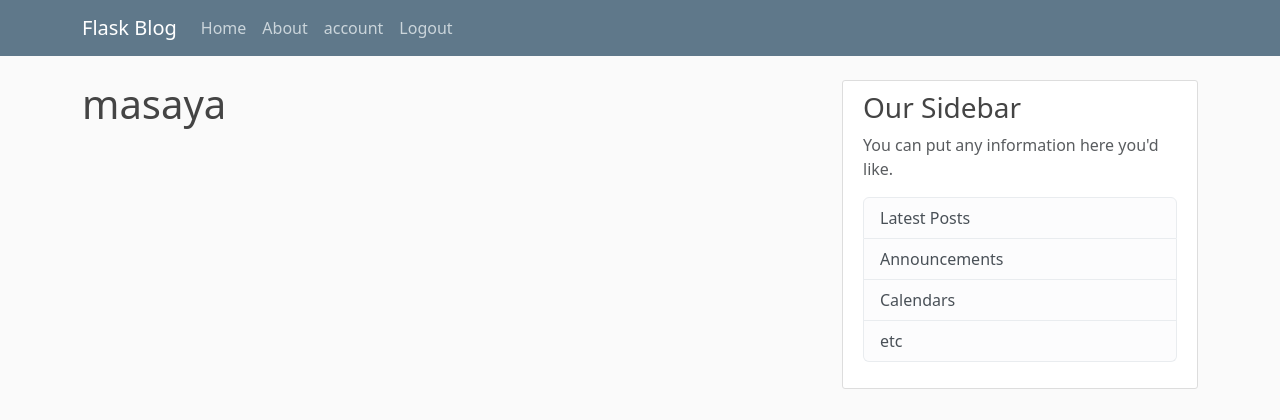
After one commit to Masayaelvin/blog, a Flask app: page /account in a window 1280 px wide. The commit adds this page. Shown: the top 420 px of the page. Run offline with Flask 3, Linux system fonts and the light colour scheme; a user stored in the database is signed in.

Commit message:
login/logout/reg

```diff
--- a/f_blog/__init__.py
+++ b/f_blog/__init__.py
@@ -1,6 +1,7 @@
 from flask import Flask
 from flask_sqlalchemy import SQLAlchemy
 from flask_bcrypt import Bcrypt
+from flask_login import LoginManager
 
 app = Flask(__name__)
 app.config['SQLALCHEMY_DATABASE_URI'] = 'sqlite:///site.db'
@@ -8,4 +9,7 @@ app.config['SECRET_KEY'] = 'b7f8824fbd4c68a1943bffeebd6c92cf'
 
 db = SQLAlchemy(app)
 bcrypt = Bcrypt(app)
+login_manager = LoginManager(app)
+login_manager.login_view = 'login'
+login_manager.login_message_category = 'info'
 from f_blog import routes
--- a/f_blog/routes.py
+++ b/f_blog/routes.py
@@ -1,7 +1,8 @@
-from flask import render_template, flash, url_for, redirect
+from flask import render_template, flash, url_for, redirect, request
 from f_blog.forms import RegistrationForm, LoginForm
 from f_blog.models import User, Post
 from f_blog import app, db, bcrypt
+from flask_login import login_user, current_user, logout_user, login_required
 posts = [
     {
         'author': 'Wayne wonder Asamba',
@@ -27,6 +28,8 @@ def about():
 
 @app.route('/register', methods=['GET', 'POST'])
 def register():
+        if current_user.is_authenticated:
+              return redirect(url_for('home'))
         form= RegistrationForm()
         if form.validate_on_submit():
             hashed_password = bcrypt.generate_password_hash(form.password.data).decode('utf-8')
@@ -39,12 +42,25 @@ def register():
 
 @app.route('/login', methods=['GET', 'POST'])
 def login():
+        if current_user.is_authenticated:
+              return redirect(url_for('home'))
         form= LoginForm()
         if form.validate_on_submit():
-            if form.email.data == 'masayaelvin@gmail.com' and form.password.data == 'masaya':
-                flash('You have been logged in!', 'success')
-                return redirect(url_for('home'))
+            user = User.query.filter_by(email=form.email.data).first()
+            if user and bcrypt.check_password_hash(user.password, form.password.data):
+                  login_user(user, remember=form.remember.data)
+                  next_page = request.args.get('next')
+                  return redirect(next_page) if next_page else redirect(url_for('home'))
             else:
                 flash('incorrect password or  username', 'danger')
+        return render_template('login.html', title='Login', form=form)
 
-        return render_template('login.html', title='Login', form=form)
+@app.route("/logout")
+def logout():
+    logout_user()
+    return redirect(url_for('home'))
+
+@app.route("/account")
+@login_required
+def account():
+      return render_template('account.html', title='Account')
--- /dev/null
+++ b/f_blog/templates/account.html
@@ -0,0 +1,4 @@
+{% extends "layout.html" %}
+{% block  content%}
+    <h1>{{current_user.username}}</h1>
+{%endblock content%}
--- a/f_blog/templates/layout.html
+++ b/f_blog/templates/layout.html
@@ -27,8 +27,13 @@
               </div>
               <!-- Navbar Right Side -->
               <div class="navbar-nav">
-                <a class="nav-item nav-link" href="{{url_for('login')}}">Login</a>
-                <a class="nav-item nav-link" href="{{url_for('register')}}">Register</a>
+                {% if current_user.is_authenticated %}
+                <a class="nav-item nav-link" href="{{url_for('account')}}">account</a>
+                <a class="nav-item nav-link" href="{{url_for('logout')}}">Logout</a>
+                {% else %}
+                  <a class="nav-item nav-link" href="{{url_for('login')}}">Login</a>
+                  <a class="nav-item nav-link" href="{{url_for('register')}}">Register</a>
+                {% endif %}
               </div>
             </div>
           </div>
```
Also changed, not shown: f_blog/models.py (+7 -2 lines).
